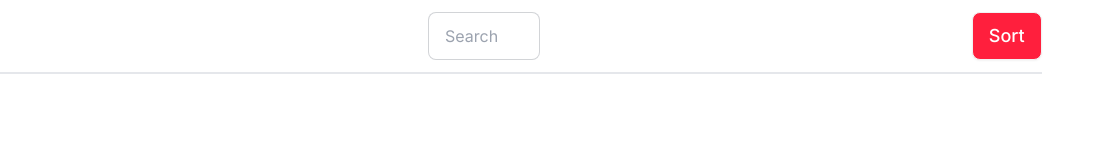
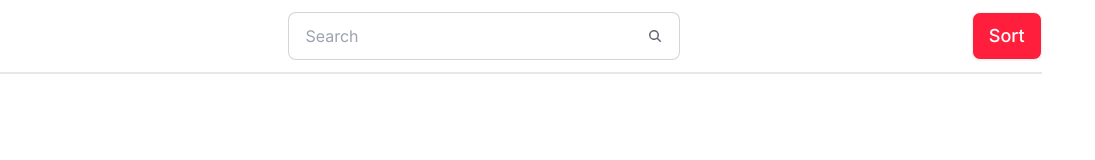
Before and after one commit to samiuzaman/PH-Tube, a plain HTML site: page index.html in a window 1280 px wide. Shown: the full height of the page, 185-1280 px from the left. Drawn offline with nearby package versions, Linux system fonts and the light colour scheme.

Commit message:
Nav Section

```diff
--- a/index.html
+++ b/index.html
@@ -27,7 +27,7 @@
         <div class="w-32">
           <img src="assets/Logo.png" alt="" />
         </div>
-        <div class="w-28">
+        <div class="w-28 lg:w-4/12">
           <label class="input input-bordered flex items-center gap-2">
             <input type="text" class="grow" placeholder="Search" />
             <svg
```
